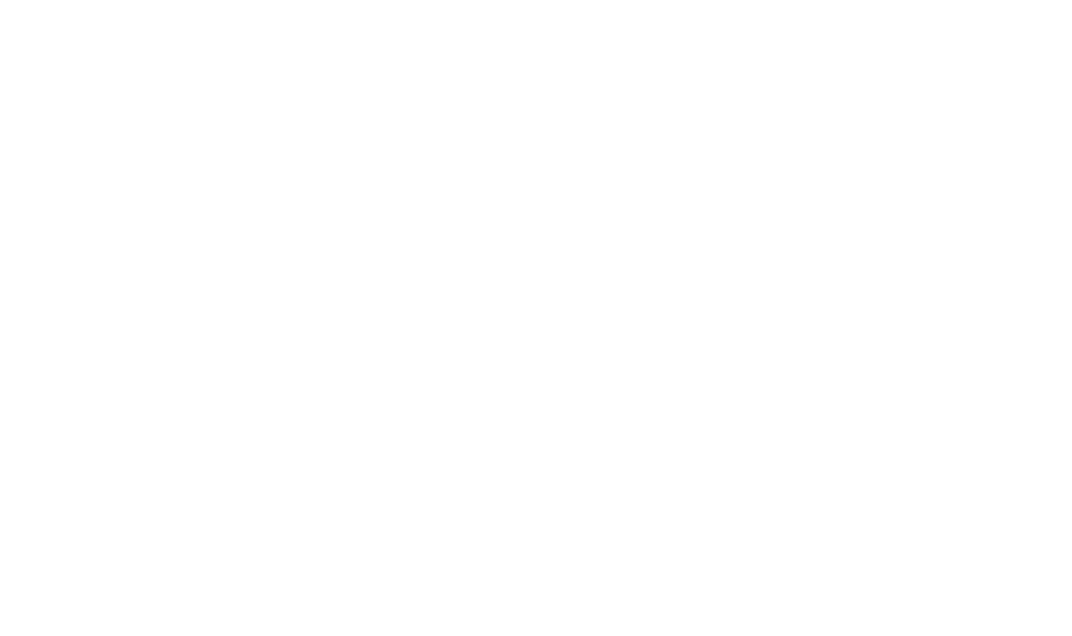
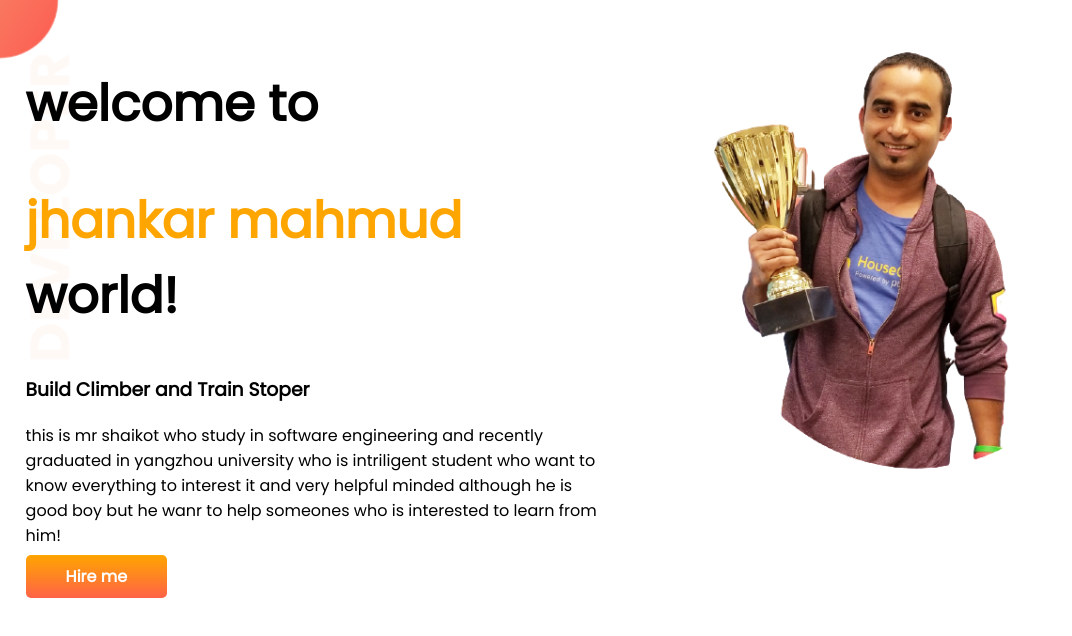
Before and after one commit to mujaddidyzu/developer-portfolio, a plain HTML site: page index.html in a window 1280 px wide. Shown: the whole page, without its empty margins (0-1072 px from the left). Drawn offline with Linux system fonts and the light colour scheme.

Commit message:
top banner added

```diff
--- a/index.html
+++ b/index.html
@@ -1,13 +1,33 @@
 <!DOCTYPE html>
 <html lang="en">
+
 <head>
     <meta charset="UTF-8">
     <meta http-equiv="X-UA-Compatible" content="IE=edge">
     <meta name="viewport" content="width=device-width, initial-scale=1.0">
     <title>shaikot website</title>
+    <link rel="preconnect" href="https://fonts.googleapis.com">
+    <link rel="preconnect" href="https://fonts.gstatic.com" crossorigin>
+    <link href="https://fonts.googleapis.com/css2?family=Poppins&display=swap" rel="stylesheet">
     <link rel="stylesheet" href="style.css">
 </head>
+
 <body>
+    <section class="top-banner">
+        <div class="half-width">
+            <h1>welcome to</h1>
+            <h1><span class="orange-color">jhankar mahmud</span> world!</h1>
+            <h3>Build Climber and Train Stoper</h3>
+            <p>this is mr shaikot who study in software engineering and recently graduated in yangzhou university who is
+                intriligent student who want to know everything to interest it and very helpful minded although he is
+                good
+                boy but he wanr to help someones who is interested to learn from him!</p>
+            <a class="link-button" target="_blank" href="https://www.youtube.com/">Hire me</a>
+        </div>
+        <div class="half-width">
+            <img src="images/jhankar.png" alt="">
+        </div>
+    </section>
+</body>
 
-</body>
 </html>
--- a/style.css
+++ b/style.css
@@ -0,0 +1,32 @@
+body{
+    font-family: 'Poppins', sans-serif;
+    margin: 0px;
+}
+h1{
+    font-size: 50px;
+}
+.orange-color{
+color: orange;
+}
+section{
+    display: flex;
+}
+.half-width{
+    width: 50%;
+    padding: 2%;
+}
+.half-width img{
+    width: 80%;
+}
+.link-button{
+    text-decoration: none;
+    background-image: linear-gradient(orange,tomato);
+    color: white;
+    font-weight: 700;
+    padding: 10px 40px;
+    border-radius: 5px;
+}
+.top-banner{
+    background-image: url(images/top-banner.png);
+    background-repeat: no-repeat;
+}
```
Also changed, not shown: images/dream-bg.png (added), images/exp-bg.png (added), images/jhankar.png (added), images/jhankar2.png (added), images/my-bg.png (added), images/my-bg2.png (added), images/top-banner.png (added), 7 other files.
